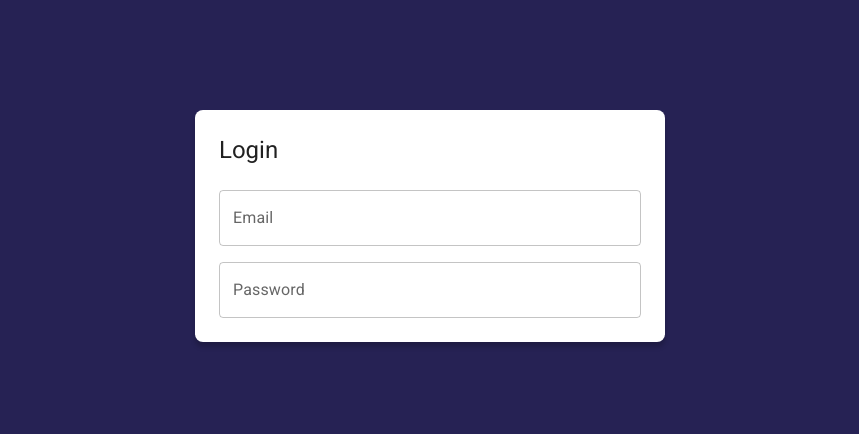
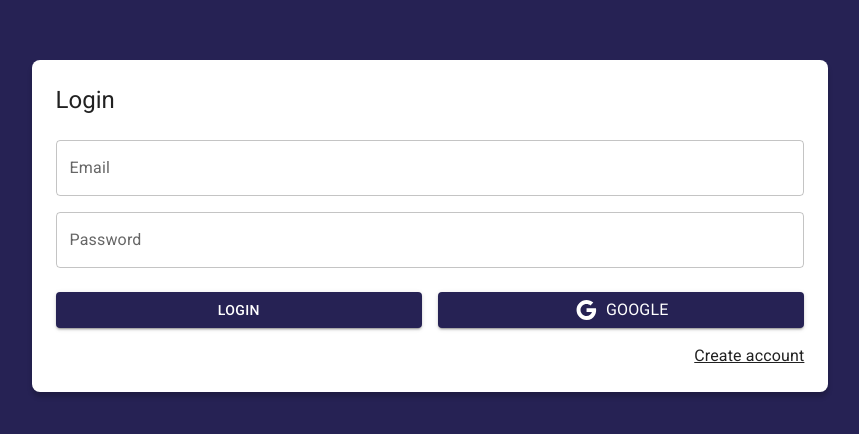
Before and after one commit to LuisFJojoa/journal-app, a React (Vite) app: page /auth/login in a window 1280 px wide. Shown: the part 174-608 px from the top of the page, without its empty margins (210-1069 px from the left). Built offline with nearby package versions, Linux system fonts and the light colour scheme.

Commit message:
LoginPage design without layout - part 2

```diff
--- a/src/auth/pages/LoginPage.jsx
+++ b/src/auth/pages/LoginPage.jsx
@@ -1,4 +1,6 @@
-import { Grid, TextField, Typography } from "@mui/material"
+import {Link as RouterLink} from 'react-router-dom'
+import { Google } from "@mui/icons-material"
+import { Button, Grid, Link, TextField, Typography } from "@mui/material"
 
 export const LoginPage = () => {
   return (
@@ -42,6 +44,31 @@
                 placeholder="typer your password"
                 fullWidth />
             </Grid>
+
+            <Grid container
+              spacing={2}
+              sx={{mb: 2, mt:1}}>
+              <Grid item
+              xs={12} sm={6}>
+                <Button variant="contained" fullWidth>
+                  Login
+                </Button>
+              </Grid>
+
+              <Grid item
+              xs={12} sm={6}>
+                <Button variant="contained" fullWidth>
+                  <Google/>
+                    <Typography sx={{ml:1}}>Google</Typography>
+                </Button>
+              </Grid>
+            </Grid>
+
+            <Grid container direction="row" justifyContent="end">
+              <Link component={RouterLink} color="inherit" to="/auth/register">
+              Create account
+              </Link>
+            </Grid>
           </Grid>
         </form>
       </Grid>
```
